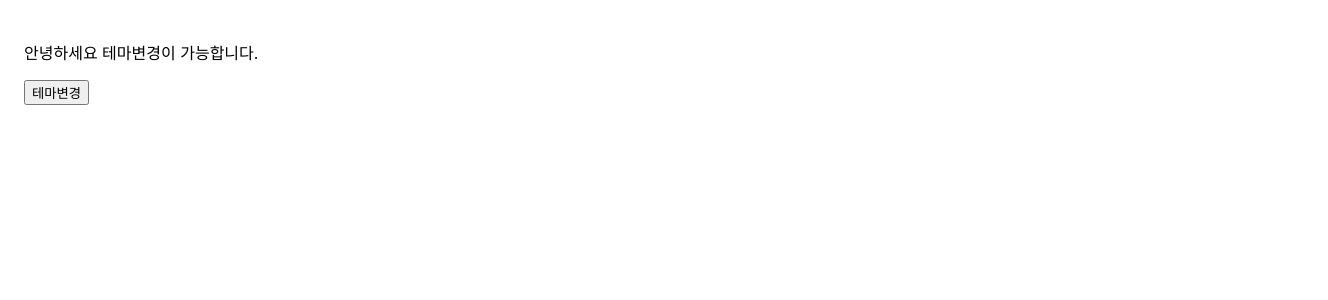
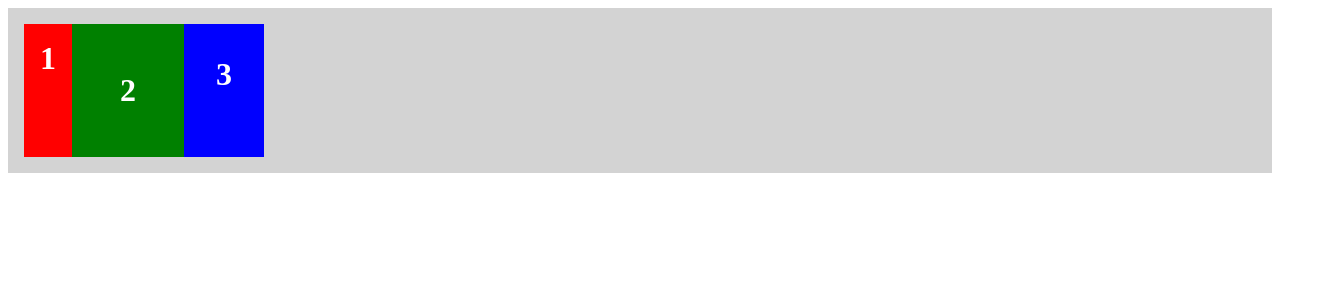
Before and after one commit to kim-heesu/firstReact, a React (Create React App) app in the folder project01/: page / in a window 1280 px wide. Shown: the top 300 px of the page, 1328 px wide, since content can reach past the window. Built offline with nearby package versions, Linux system fonts and the light colour scheme.

Commit message:
chapter15_styledComponent

```diff
--- a/project01/package.json
+++ b/project01/package.json
@@ -9,6 +9,7 @@
     "react": "^18.2.0",
     "react-dom": "^18.2.0",
     "react-scripts": "5.0.1",
+    "styled-components": "^6.0.7",
     "web-vitals": "^2.1.4"
   },
   "scripts": {
--- /dev/null
+++ b/project01/src/chapter_15/Blocks.jsx
@@ -0,0 +1,55 @@
+import styled from "styled-components"
+
+const Wrapper = styled.div`
+    padding: 1rem;
+    display: flex;
+    flex-direction: row;
+    justify-contnet: flex-start;
+    background-color: lightgrey;
+`;
+
+const Block = styled.div`
+    padding: ${(props) => props.padding};
+    background-color: ${(props) => props.backgroundColor};
+    color: white;
+    font-size: 2rem;
+    font-weight: bold;
+    text-align:center;
+`;
+
+const blockItems = [
+    {
+        label: '1',
+        padding: '1rem',
+        backgroundColor: 'red',
+    },
+    {
+        label: '2',
+        padding: '3rem',
+        backgroundColor: 'green',
+    },
+    {
+        label: '3',
+        padding: '2rem',
+        backgroundColor: 'blue',
+    }
+];
+
+function Blocks(props){
+    return (
+        <Wrapper>
+            {blockItems.map((blockItem)=>{
+                return(
+                    <Block
+                        padding={blockItem.padding}
+                        backgroundColor={blockItem.backgroundColor}
+                    >
+                        {blockItem.label}
+                    </Block>
+                )
+            })}
+        </Wrapper>
+    )
+}
+
+export default Blocks;
--- /dev/null
+++ b/project01/src/chapter_15/HiReact.jsx
@@ -0,0 +1,18 @@
+import React from "react";
+import styled from 'styled-components';
+
+// 스타일컴포넌트 사용예시
+const Wrapper = styled.div`
+    padding: 1em;
+    background: pink
+`
+
+function MainPage(props){
+    return(
+        <Wrapper>
+          안녕리액트
+        </Wrapper>
+    )
+}
+
+export default MainPage
--- a/project01/src/index.css
+++ /dev/null
@@ -1,13 +0,0 @@
-body {
-  margin: 0;
-  font-family: -apple-system, BlinkMacSystemFont, 'Segoe UI', 'Roboto', 'Oxygen',
-    'Ubuntu', 'Cantarell', 'Fira Sans', 'Droid Sans', 'Helvetica Neue',
-    sans-serif;
-  -webkit-font-smoothing: antialiased;
-  -moz-osx-font-smoothing: grayscale;
-}
-
-code {
-  font-family: source-code-pro, Menlo, Monaco, Consolas, 'Courier New',
-    monospace;
-}
--- a/project01/src/index.js
+++ b/project01/src/index.js
@@ -1,6 +1,5 @@
 import React from 'react';
 import ReactDOM from 'react-dom';
-import './index.css';
 // import App from './App';
 import reportWebVitals from './reportWebVitals';
 // import Library from './chapter_03/Libraty';
@@ -20,10 +19,13 @@
 // import Calculator from './chapter_12/Calculator'
 // import ProfileCard from './chapter_13/ProfileCard';
 
-import DarkOrLight from './chapter_14/DarkOrLight';
+// import DarkOrLight from './chapter_14/DarkOrLight';
+// import HiReact from './chapter_15/HiReact'
+import Blocks from './chapter_15/Blocks';
+
 ReactDOM.render(
   <React.StrictMode>
-    <DarkOrLight />
+    <Blocks />
   </React.StrictMode>,
   document.getElementById('root')
 )
```
Also changed, not shown: 2 other files (tests, documents, lock files or other folders).
